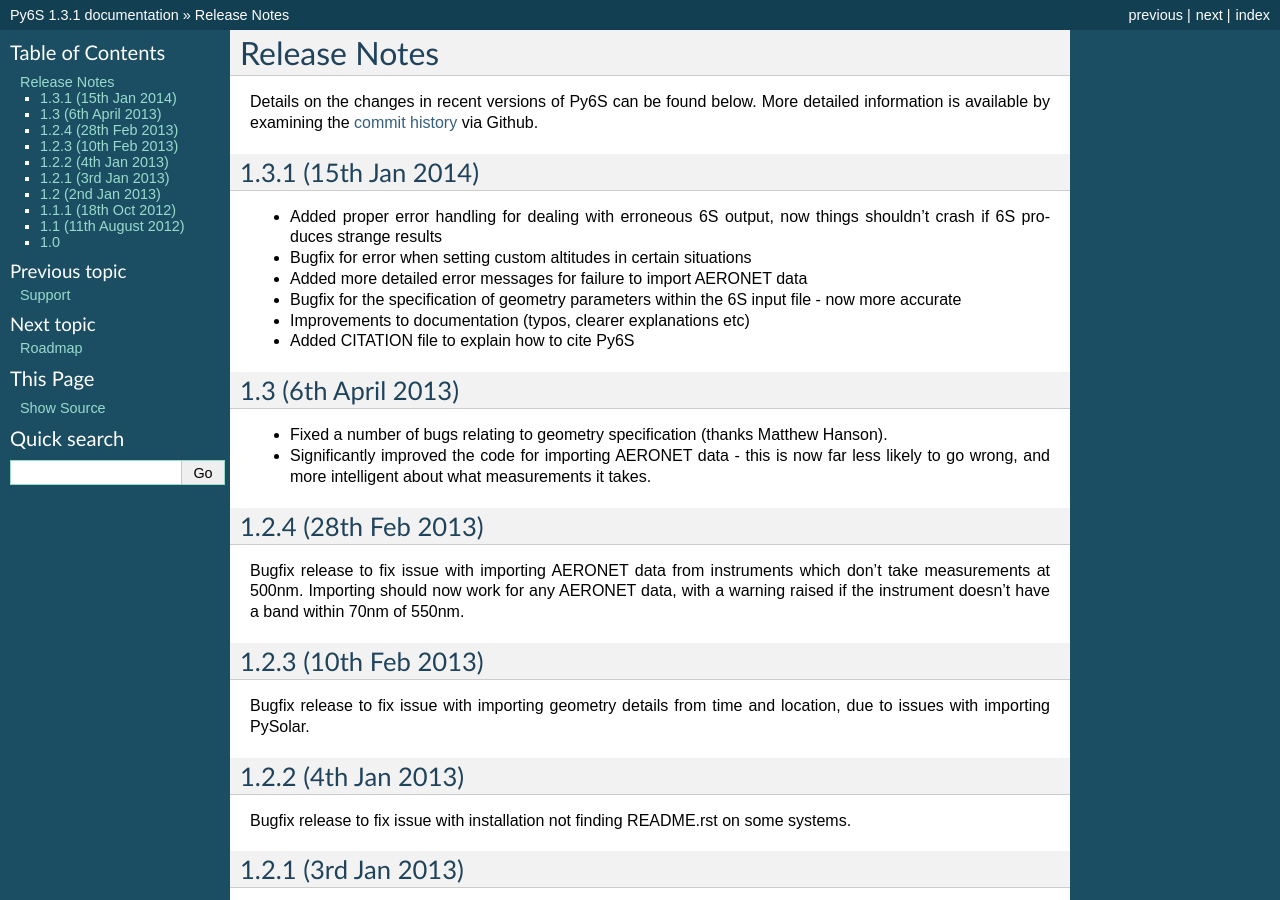
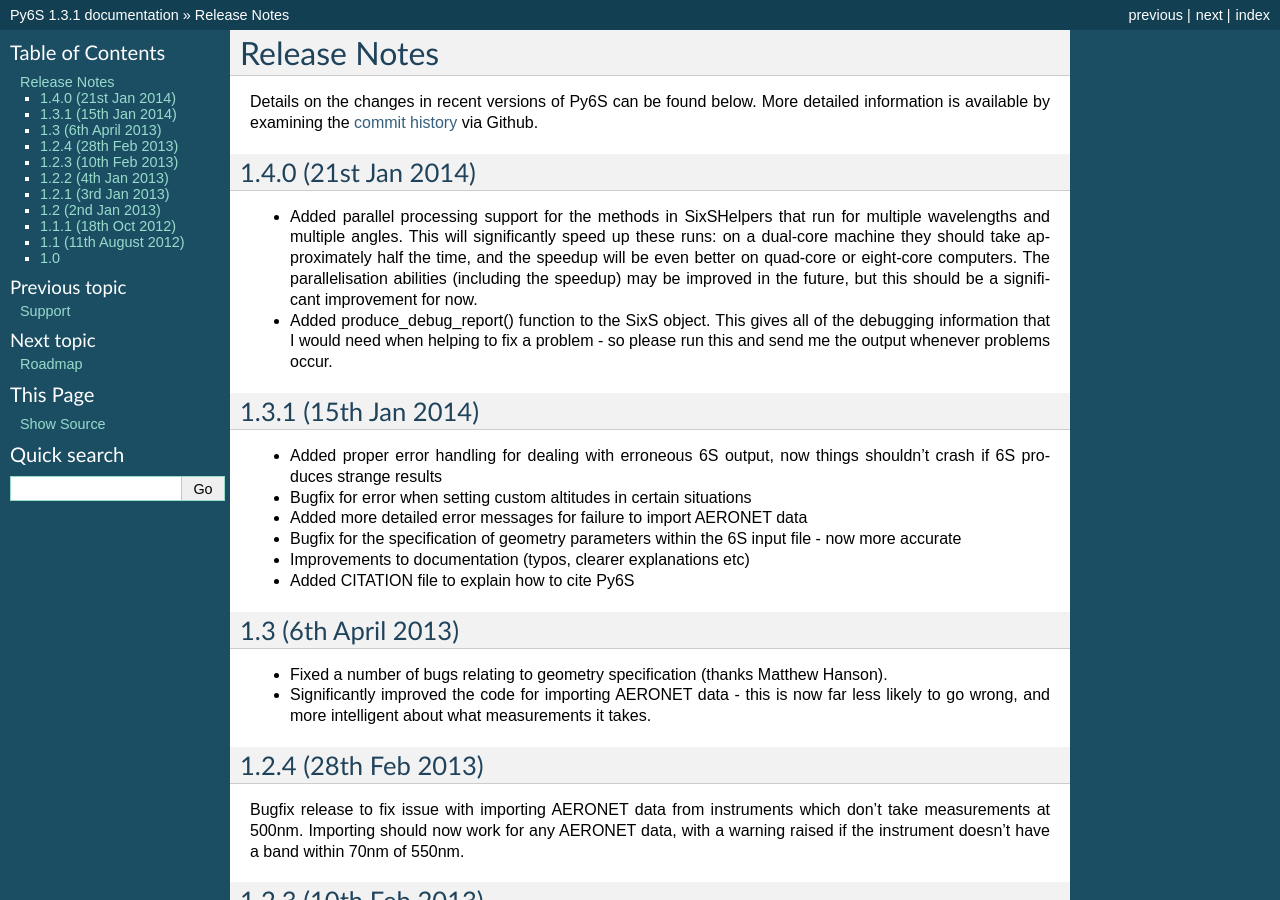
Before and after one commit to robintw/Py6S, a Sphinx documentation site: the page built from doc/source/releasenotes.rst, in a window 1280 px wide and 900 px high. Built offline with Sphinx 7.4.7, drawn with Linux system fonts in a browser that asks for light colours.

Commit message:
Updated releasenotes

```diff
--- a/doc/source/releasenotes.rst
+++ b/doc/source/releasenotes.rst
@@ -2,6 +2,11 @@
 -------------
 
 Details on the changes in recent versions of Py6S can be found below. More detailed information is available by examining the `commit history <https://github.com/robintw/Py6S/commits/master/>`_ via Github.
+
+1.4.0 (21st Jan 2014)
+^^^^^^^^^^^^^^^^^^^^^
+* Added parallel processing support for the methods in SixSHelpers that run for multiple wavelengths and multiple angles. This will significantly speed up these runs: on a dual-core machine they should take approximately half the time, and the speedup will be even better on quad-core or eight-core computers. The parallelisation abilities (including the speedup) may be improved in the future, but this should be a significant improvement for now.
+* Added produce_debug_report() function to the SixS object. This gives all of the debugging information that I would need when helping to fix a problem - so please run this and send me the output whenever problems occur.
 
 1.3.1 (15th Jan 2014)
 ^^^^^^^^^^^^^^^^^^^^
```
